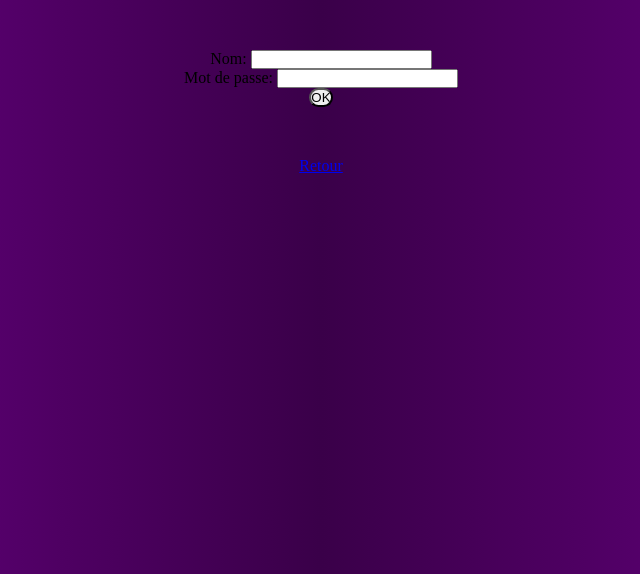
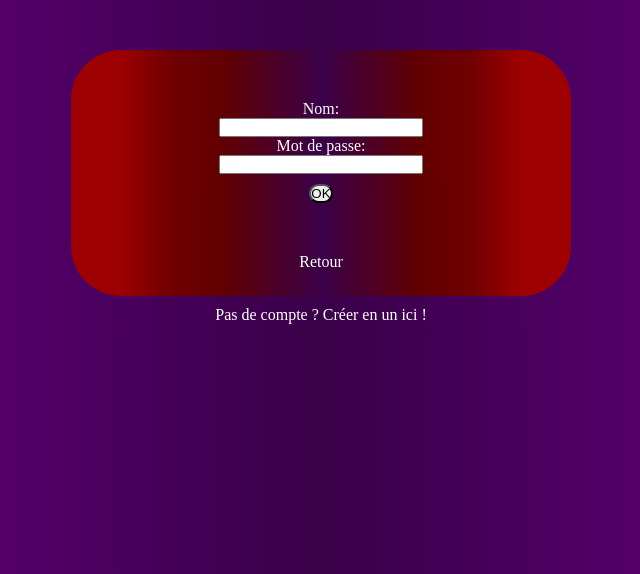
Before and after one commit to LucasEmmanuello/EmmanuelloLucasE-Commerce, a PHP site: page / in a window 1280 px wide. Shown: the part 68-642 px from the top of the page, without its empty margins (319-959 px from the left). Run offline with PHP 8.4, Linux system fonts and the light colour scheme.

Commit message:
logreg non fonctionnel

```diff
--- a/phpsql/php/init.php
+++ b/phpsql/php/init.php
@@ -5,7 +5,7 @@ require_once __DIR__ . '/db.php';
 
 //CONFIG
 
-$router_pages = ['home', 'contact', 'convert', 'login', 'admin_contact'];
+$router_pages = ['home', 'contact', 'convert', 'login', 'register' , 'admin_contact', 'shop'];
 
 require_once __DIR__ . '/utils/errors.php';
 
--- a/phpsql/php/views/pages/login.php
+++ b/phpsql/php/views/pages/login.php
@@ -4,10 +4,11 @@ $pageTitle = "Login";
 ob_start();
 ?>
 
-<div class = "login">
+<div class="align">
+    <div class = "logreg">
         <form action="/actions/log.php" method="post">
-        <p>Nom: <input type="text" name="nom" /></p>
-        <p>Mot de passe: <input type="password" name="mot_de_passe" /></p>
+            <p>Nom: </p><input id="inp" type="text" name="nom" />
+            <p>Mot de passe: </p><input id="inp" type="password" name="mot_de_passe" />
             <input type="hidden" name="type" value="login" />
             <p><input id="submit" type="submit" value="OK"></p>
             <?php if(isset($_GET['error'])) echo "Pseudo ou MDP incorrect ou inexistant"; ?>
@@ -16,6 +17,8 @@ ob_start();
             <a href="/?page=home">Retour</a>
         </div>
     </div>
+    <a href="/?page=register">Pas de compte ? Créer en un ici !</a>
+</div>
 
 <?php
 $pageContent = ob_get_clean();
--- a/phpsql/www/css/main.css
+++ b/phpsql/www/css/main.css
@@ -54,24 +54,49 @@ header{
     border-radius: 50px;
 }
 
-.login{
+.align{
     display: flex;
     flex-direction: column;
     align-items: center;
 }
 
-.login > form{
+.align > a{
+    margin: 10px;
+    text-decoration: none;
+    color : #ffffff;
+}
+
+.logreg{
+    width: 500px;
+    border-radius: 50px;
+    background: linear-gradient(90deg, rgba(157,0,0,1) 10%, rgba(112,0,0,1) 20%, rgba(98,0,0,1) 30%, rgba(58,0,73,1) 50%, rgba(98,0,0,1) 70%, rgba(112,0,0,1) 80%, rgba(157,0,0,1) 90%);
+}
+
+.logreg > form{
     display: flex;
     flex-direction: column;
     align-items: center;
+    margin: 50px;
+    color : #ffffff;
+}
+
+#inp{
+    width: 200px;
 }
 
 #submit{
+    margin-top: 10px;
     border-radius: 50px;
 }
 
 #retour{
     display: flex;
     justify-content: center;
-    margin: 50px;
+    margin: 25px;
+
 }
+
+#retour > a{
+    color : #ffffff;
+    text-decoration: none;
+}
```
Also changed, not shown: phpsql/php/views/pages/register.php (added, +26 -0 lines), phpsql/www/actions/log.php (+14 -1 lines). Lines whose indentation alone changed are shown as unchanged.
